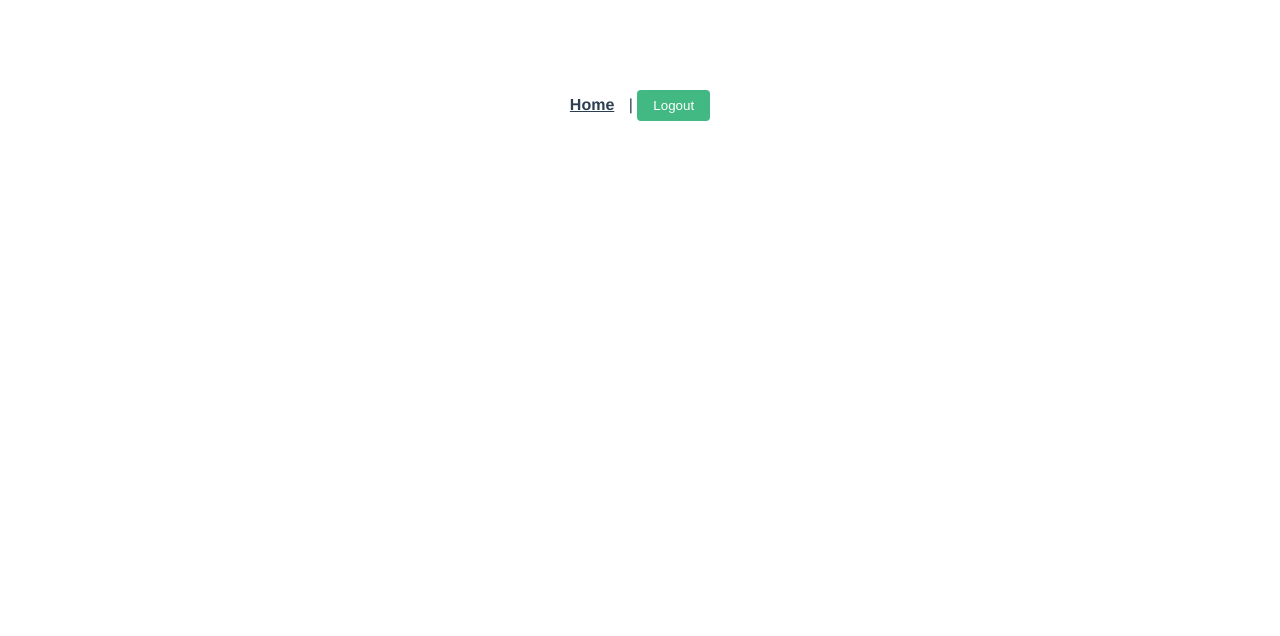
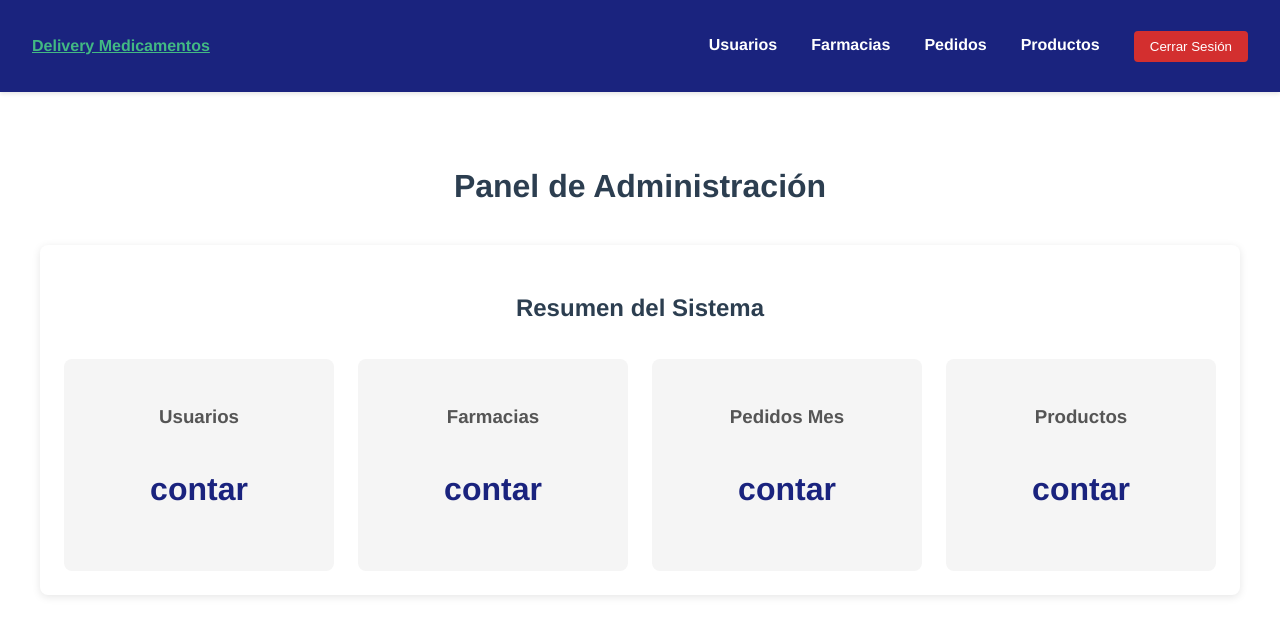
Before and after one commit to IsaacEspinoza91/Lab1-TDB, a Vue app in the folder Front DeliveryMediamentos/delivery/: page /admin in a window 1280 px wide. Before the commit this address had no page. Shown: the top 636 px of the page. Built offline with nearby package versions, Linux system fonts and the light colour scheme; sample sign-in values are in the browser's storage.

Commit message:
Add vista de admin, posee navbar

```diff
--- a/Front DeliveryMediamentos/delivery/src/App.vue
+++ b/Front DeliveryMediamentos/delivery/src/App.vue
@@ -1,8 +1,4 @@
 <template>
-  <nav v-if="$route.name !== 'home'">
-    <router-link to="/">Home</router-link> |
-    <button @click="logout" v-if="authStore.isAuthenticated">Logout</button>
-  </nav>
   <router-view />
 </template>
 
@@ -27,6 +23,12 @@ const logout = () => {
   text-align: center;
   color: #2c3e50;
   margin-top: 60px;
+}
+
+body {
+  margin: 0;
+  padding: 0;
+  font-family: 'Arial', sans-serif;
 }
 
 nav {
--- /dev/null
+++ b/Front DeliveryMediamentos/delivery/src/components/AdminNavBar.vue
@@ -0,0 +1,74 @@
+<template>
+    <nav class="admin-navbar">
+        <router-link to="/admin" class="navbar-brand">Delivery Medicamentos</router-link>
+        <div class="admin-nav-links">
+            <router-link to="/admin/usuarios" class="nav-link">Usuarios</router-link>
+            <router-link to="/admin/farmacias" class="nav-link">Farmacias</router-link>
+            <router-link to="/admin/pedidos" class="nav-link">Pedidos</router-link>
+            <router-link to="/admin/productos" class="nav-link">Productos</router-link>
+            <button @click="logout" class="nav-button">Cerrar Sesión</button>
+        </div>
+    </nav>
+</template>
+
+<script setup>
+import { useAuthStore } from '@/stores/auth'
+import { useRouter } from 'vue-router'
+
+const authStore = useAuthStore()
+const router = useRouter()
+
+const logout = () => {
+    authStore.clearToken()
+    router.push('/login')
+}
+</script>
+
+<style scoped>
+.admin-navbar {
+    background-color: #1a237e;
+    padding: 1rem 2rem;
+    display: flex;
+    justify-content: space-between;
+    align-items: center;
+    box-shadow: 0 2px 4px rgba(0, 0, 0, 0.1);
+    position: fixed;
+    top: 0;
+    left: 0;
+    right: 0;
+    z-index: 1000;
+    height: 60px;
+}
+
+.admin-nav-links {
+    display: flex;
+    gap: 1.5rem;
+    align-items: center;
+}
+
+.nav-link {
+    color: white;
+    text-decoration: none;
+    padding: 0.5rem 0;
+    border-bottom: 2px solid transparent;
+    transition: all 0.3s ease;
+}
+
+.nav-link:hover {
+    border-bottom-color: white;
+}
+
+.nav-button {
+    padding: 0.5rem 1rem;
+    background-color: #d32f2f;
+    color: white;
+    border: none;
+    border-radius: 4px;
+    cursor: pointer;
+    transition: background-color 0.3s;
+}
+
+.nav-button:hover {
+    background-color: #b71c1c;
+}
+</style>
--- a/Front DeliveryMediamentos/delivery/src/router/index.js
+++ b/Front DeliveryMediamentos/delivery/src/router/index.js
@@ -1,9 +1,18 @@
 import { createRouter, createWebHistory } from 'vue-router'
-import HomeView from '../views/HomeView.vue'
-import LoginView from '../views/LoginView.vue'
-import RegisterView from '../views/RegisterView.vue'
-import DashboardView from '../views/DashboardView.vue'
-import { useAuthStore } from '../stores/auth'
+import { useAuthStore } from '@/stores/auth'
+
+// Vistas principales
+const HomeView = () => import('@/views/HomeView.vue')
+const LoginView = () => import('@/views/LoginView.vue')
+const RegisterView = () => import('@/views/RegisterView.vue')
+
+// Vistas de administración
+const AdminView = () => import('@/views/AdminView.vue')
+const AdminDashboard = () => import('@/views/admin/DashboardView.vue')
+const UsuariosView = () => import('@/views/admin/UsuariosView.vue')
+const FarmaciasView = () => import('@/views/admin/FarmaciasView.vue')
+const PedidosView = () => import('@/views/admin/PedidosView.vue')
+const ProductosView = () => import('@/views/admin/ProductosView.vue')
 
 const router = createRouter({
     history: createWebHistory(import.meta.env.BASE_URL),
@@ -24,18 +33,48 @@ const router = createRouter({
             component: RegisterView
         },
         {
-            path: '/dashboard',
-            name: 'dashboard',
-            component: DashboardView,
-            meta: { requiresAuth: true }
+            path: '/admin',
+            component: AdminView,
+            meta: { requiresAuth: true, requiresAdmin: true },
+            children: [
+                {
+                    path: '',
+                    name: 'admin',
+                    component: AdminDashboard
+                },
+                {
+                    path: 'usuarios',
+                    name: 'admin-usuarios',
+                    component: UsuariosView
+                },
+                {
+                    path: 'farmacias',
+                    name: 'admin-farmacias',
+                    component: FarmaciasView
+                },
+                {
+                    path: 'pedidos',
+                    name: 'admin-pedidos',
+                    component: PedidosView
+                },
+                {
+                    path: 'productos',
+                    name: 'admin-productos',
+                    component: ProductosView
+                }
+            ]
         }
     ]
 })
 
 router.beforeEach((to, from, next) => {
     const authStore = useAuthStore()
+    authStore.initialize()
+
     if (to.meta.requiresAuth && !authStore.isAuthenticated) {
         next({ name: 'login' })
+        //} else if (to.meta.requiresAdmin && authStore.userType !== 'ADMIN') {
+        //    next({ name: 'home' })
     } else {
         next()
     }
--- a/Front DeliveryMediamentos/delivery/src/stores/auth.js
+++ b/Front DeliveryMediamentos/delivery/src/stores/auth.js
@@ -1,29 +1,37 @@
 import { defineStore } from 'pinia'
 import { ref } from 'vue'
+import router from '@/router'
 
 export const useAuthStore = defineStore('auth', () => {
     const token = ref(null)
     const isAuthenticated = ref(false)
+    const userType = ref(null) // Agregamos tipo de usuario
 
-    function setToken(newToken) {
+    function setToken(newToken, type) {
         token.value = newToken
         isAuthenticated.value = true
+        userType.value = type
         localStorage.setItem('token', newToken)
+        localStorage.setItem('userType', type)
     }
 
     function clearToken() {
         token.value = null
         isAuthenticated.value = false
+        userType.value = null
         localStorage.removeItem('token')
+        localStorage.removeItem('userType')
     }
 
     function initialize() {
         const savedToken = localStorage.getItem('token')
+        const savedType = localStorage.getItem('userType')
         if (savedToken) {
             token.value = savedToken
             isAuthenticated.value = true
+            userType.value = savedType
         }
     }
 
-    return { token, isAuthenticated, setToken, clearToken, initialize }
+    return { token, isAuthenticated, userType, setToken, clearToken, initialize }
 })
--- /dev/null
+++ b/Front DeliveryMediamentos/delivery/src/views/AdminView.vue
@@ -0,0 +1,33 @@
+<template>
+    <AdminNavBar />
+    <div class="admin-container">
+        <h1>Panel de Administración</h1>
+        <div class="admin-content">
+            <!-- Aquí irá el contenido dinámico según la ruta -->
+            <router-view />
+        </div>
+    </div>
+</template>
+
+<script setup>
+import AdminNavBar from '@/components/AdminNavBar.vue'
+</script>
+
+<style scoped>
+.admin-container {
+    padding-top: 80px;
+    padding-left: 20px;
+    padding-right: 20px;
+    min-height: calc(100vh - 80px);
+    max-width: 1200px;
+    margin: 0 auto;
+}
+
+.admin-content {
+    margin-top: 2rem;
+    padding: 1.5rem;
+    background-color: white;
+    border-radius: 8px;
+    box-shadow: 0 2px 8px rgba(0, 0, 0, 0.1);
+}
+</style>
--- a/Front DeliveryMediamentos/delivery/src/views/LoginView.vue
+++ b/Front DeliveryMediamentos/delivery/src/views/LoginView.vue
@@ -49,8 +49,18 @@ const handleLogin = async () => {
       password: form.value.password
     })
 
-    authStore.setToken(response.data.token)
-    router.push({ name: 'dashboard' })
+    // Asumimos que el backend devuelve el tipo de usuario en la respuesta
+    const userType = response.data.tipo || 'CLIENTE'
+    authStore.setToken(response.data.token, userType)
+
+    // Redirigir según el tipo de usuario
+    /*if (userType === 'ADMIN') {
+      router.push({ name: 'admin' })
+    } else {
+      router.push({ name: 'home' })
+    }*/
+    // Hasta el momento solo esta la vista de admin
+    router.push({ name: 'admin' })
   } catch (err) {
     error.value = err.response?.data?.message || 'Error al iniciar sesión'
   } finally {
--- /dev/null
+++ b/Front DeliveryMediamentos/delivery/src/views/admin/DashboardView.vue
@@ -0,0 +1,50 @@
+<template>
+    <div class="dashboard">
+        <h2>Resumen del Sistema</h2>
+        <div class="stats-grid">
+            <div class="stat-card">
+                <h3>Usuarios</h3>
+                <p>contar</p>
+            </div>
+            <div class="stat-card">
+                <h3>Farmacias</h3>
+                <p>contar</p>
+            </div>
+            <div class="stat-card">
+                <h3>Pedidos Mes</h3>
+                <p>contar</p>
+            </div>
+            <div class="stat-card">
+                <h3>Productos</h3>
+                <p>contar</p>
+            </div>
+        </div>
+    </div>
+</template>
+
+<style scoped>
+.stats-grid {
+    display: grid;
+    grid-template-columns: repeat(auto-fit, minmax(200px, 1fr));
+    gap: 1.5rem;
+    margin-top: 2rem;
+}
+
+.stat-card {
+    background: #f5f5f5;
+    padding: 1.5rem;
+    border-radius: 8px;
+    text-align: center;
+}
+
+.stat-card h3 {
+    color: #555;
+    margin-bottom: 0.5rem;
+}
+
+.stat-card p {
+    font-size: 2rem;
+    font-weight: bold;
+    color: #1a237e;
+}
+</style>
--- a/Front DeliveryMediamentos/delivery/src/views/registerView.vue
+++ b/Front DeliveryMediamentos/delivery/src/views/registerView.vue
@@ -1,7 +1,14 @@
 <template>
   <NavBar />
   <div class="auth-container">
-    <h1>Registro</h1>
+    <div v-if="showSuccess" class="success-message">
+      <h3>¡Registro exitoso!</h3>
+      <p>Tu cuenta ha sido creada correctamente.</p>
+      <router-link to="/login" class="success-link">Ir a Iniciar Sesión</router-link>
+    </div>
+
+    <div v-else class="auth-card">
+      <h1 class="auth-title">Registro</h1>
       <form @submit.prevent="handleRegister">
         <div class="form-group">
           <label for="rut">RUT:</label>
@@ -32,22 +39,25 @@
           <select id="tipo" v-model="form.tipo" required>
             <option value="CLIENTE">Cliente</option>
             <option value="ADMIN">Administrador</option>
+            <option value="REPARTIDOR">Repartidor</option>
           </select>
         </div>
+
         <button type="submit" :disabled="loading">
-        {{ loading ? 'Cargando...' : 'Registrarse' }}
+          {{ loading ? 'Registrando...' : 'Registrarse' }}
         </button>
         <p v-if="error" class="error">{{ error }}</p>
       </form>
     </div>
+  </div>
 </template>
 
 <script setup>
-import NavBar from '@/components/NavBar.vue'
 import { ref } from 'vue'
 import { useRouter } from 'vue-router'
 import { useAuthStore } from '@/stores/auth'
 import axios from 'axios'
+import NavBar from '@/components/NavBar.vue'
 
 const form = ref({
   rut: '',
@@ -61,6 +71,7 @@ const form = ref({
 
 const loading = ref(false)
 const error = ref(null)
+const showSuccess = ref(false)
 const router = useRouter()
 const authStore = useAuthStore()
 
@@ -71,8 +82,19 @@ const handleRegister = async () => {
   try {
     const response = await axios.post('http://localhost:8080/api/auth/register', form.value)
 
-    authStore.setToken(response.data.token)
-    router.push({ name: 'dashboard' })
+    // Mostrar mensaje de éxito en lugar de redirigir directamente
+    showSuccess.value = true
+
+    // Limpiar el formulario
+    form.value = {
+      rut: '',
+      nombre: '',
+      apellido: '',
+      email: '',
+      telefono: '',
+      password: '',
+      tipo: 'CLIENTE'
+    }
   } catch (err) {
     error.value = err.response?.data?.message || 'Error al registrarse'
   } finally {
@@ -82,10 +104,46 @@ const handleRegister = async () => {
 </script>
 
 <style scoped>
+.success-message {
+  background-color: white;
+  padding: 2rem;
+  border-radius: 8px;
+  text-align: center;
+  box-shadow: 0 4px 12px rgba(0, 0, 0, 0.1);
+}
+
+.success-message h3 {
+  color: #2e7d32;
+  font-size: 1.5rem;
+  margin-bottom: 1rem;
+}
+
+.success-link {
+  display: inline-block;
+  margin-top: 1.5rem;
+  padding: 0.75rem 1.5rem;
+  background-color: #1a237e;
+  color: white;
+  text-decoration: none;
+  border-radius: 4px;
+  transition: background-color 0.3s;
+}
+
+.success-link:hover {
+  background-color: #303f9f;
+}
+
 .auth-container {
   max-width: 500px;
   margin: 80px auto 0;
   padding: 20px;
+}
+
+.auth-card {
+  background: white;
+  border-radius: 12px;
+  padding: 2rem;
+  box-shadow: 0 5px 15px rgba(0, 0, 0, 0.08);
 }
 
 .register {
```
Also changed, not shown: Front DeliveryMediamentos/delivery/src/views/admin/FarmaciasView.vue (added), Front DeliveryMediamentos/delivery/src/views/admin/PedidosView.vue (added), Front DeliveryMediamentos/delivery/src/views/admin/ProductosView.vue (added), Front DeliveryMediamentos/delivery/src/views/admin/UsuariosView.vue (added). Lines whose indentation alone changed are shown as unchanged.
